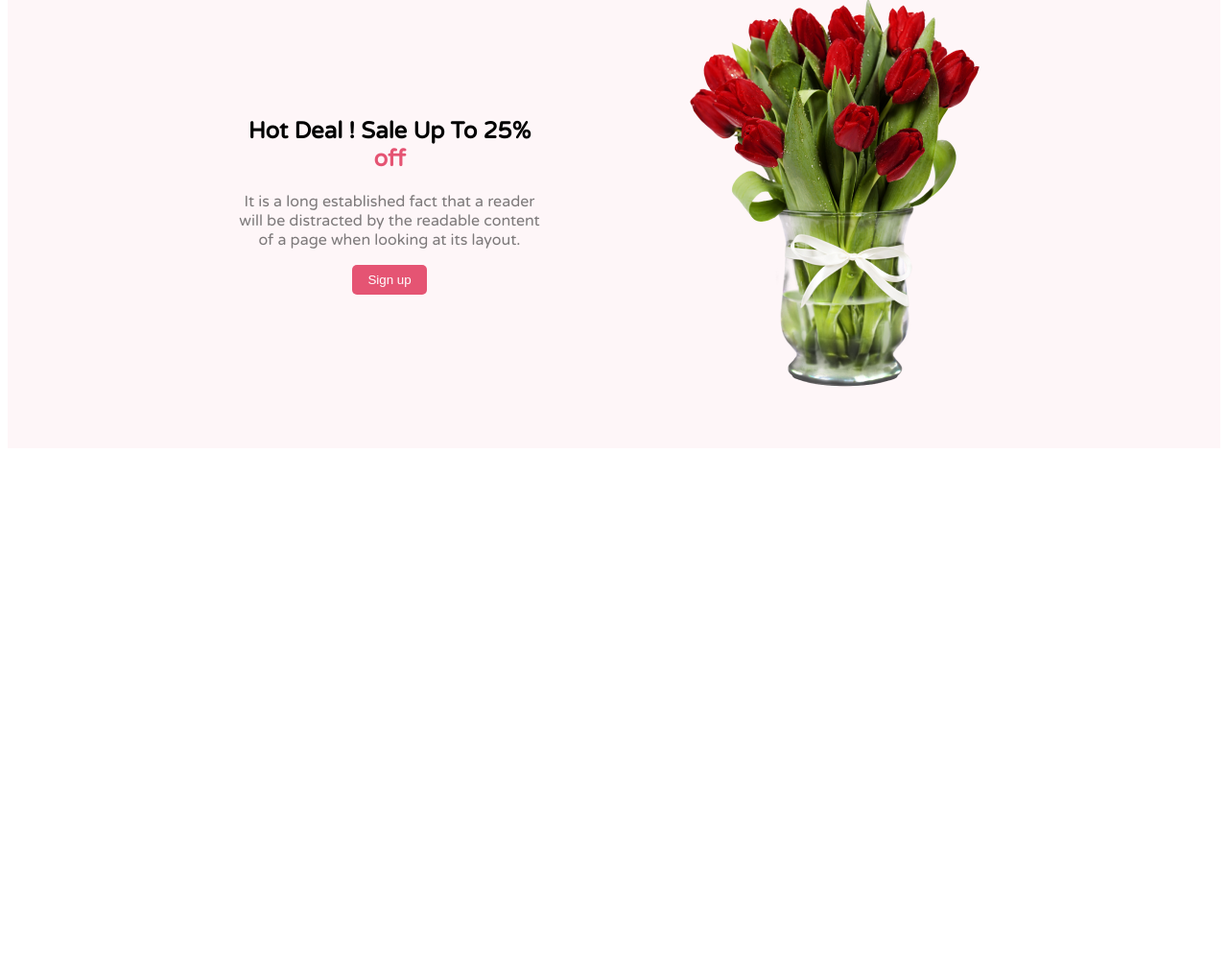
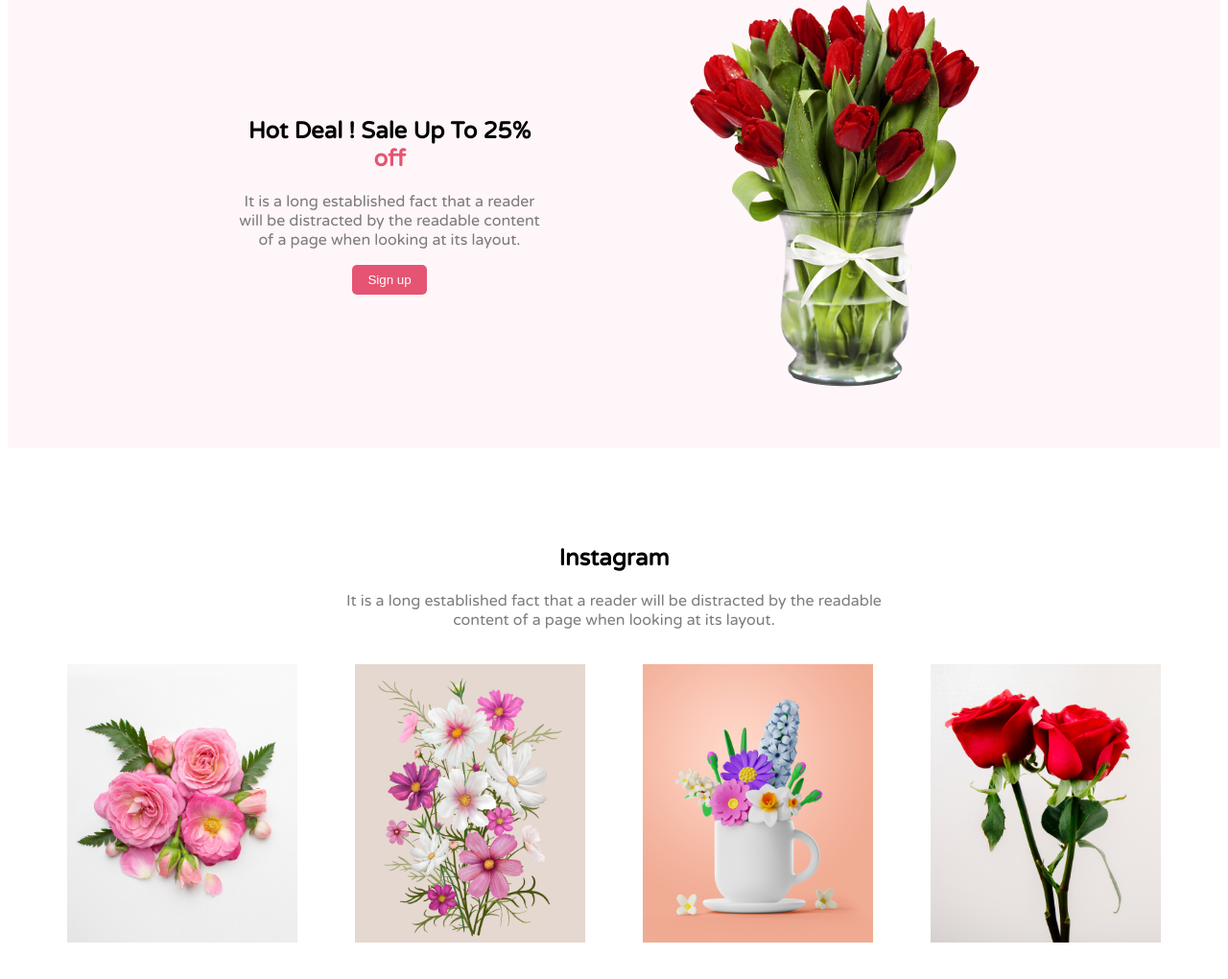
Before and after one commit to PmSaifuzzaman/programminghero-flowershop-assignment, a plain HTML site: page index.html in a window 1280 px wide. Shown: the part 2002-3022 px from the top of the page at 96% size. Before the commit the page ends 2477 px from the top, so only its background shows below. Drawn offline with Linux system fonts and the light colour scheme.

Commit message:
Social media section added

```diff
--- a/index.html
+++ b/index.html
@@ -75,6 +75,20 @@
 
             </div>
         </section>
+        <!-- Social media section starts from here -->
+        <section class="social-media">
+            <div class="socialmedia-title">
+                <h2>Instagram</h2>
+                <p>It is a long established fact that a reader will be distracted by the readable <br> content of a page when looking at its layout.</p> <br>
+            </div>
+            <div class="social-media-img">
+                <img class="social-media-img1" src="./images/Flower 01.png" alt="">
+                <img class="social-media-img1" src="./images/Rectangle 4.png" alt="">
+                <img class="social-media-img1" src="./images/Rectangle 5.png" alt="">
+                <img class="social-media-img1" src="./images/Rectangle 6.png" alt="">
+            </div>
+
+        </section>
     </main>
     <footer>
 
--- a/style.css
+++ b/style.css
@@ -126,3 +126,27 @@ body{
     color: rgba(39, 39, 39, 0.60);
 
 }
+/* Social media section starts from here */
+
+.social-media{
+    max-width: 1140px;
+    margin: 100px auto;
+
+}
+.socialmedia-title{
+    text-align: center;
+}
+.socialmedia-title p{
+    color: rgba(39, 39, 39, 0.60);
+}
+.social-media-img{
+    max-width: 1140px;
+    display: flex;
+    align-items: center;
+    justify-content:space-between;
+
+}
+.social-media-img1{
+    height: 290px;
+    width: 240px;
+}
```
